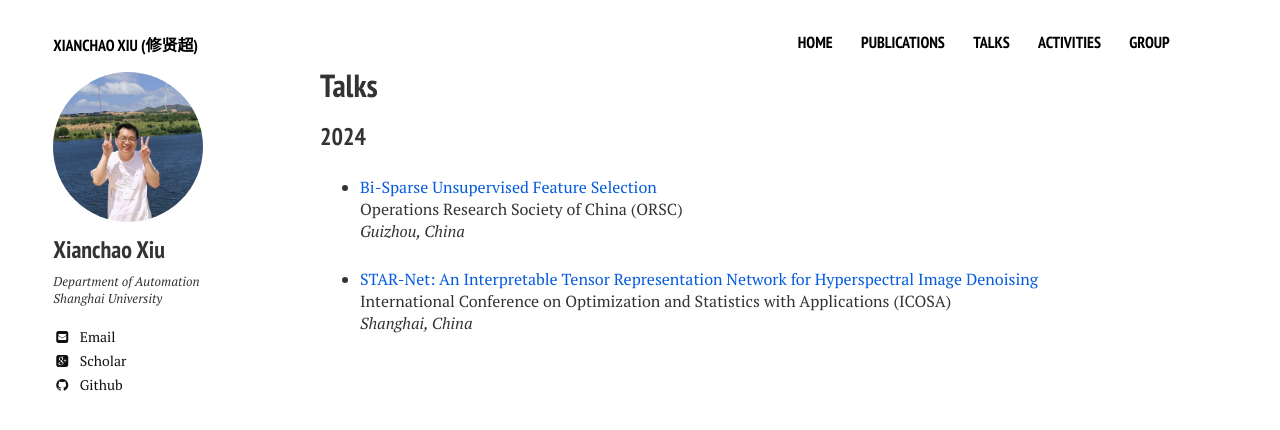
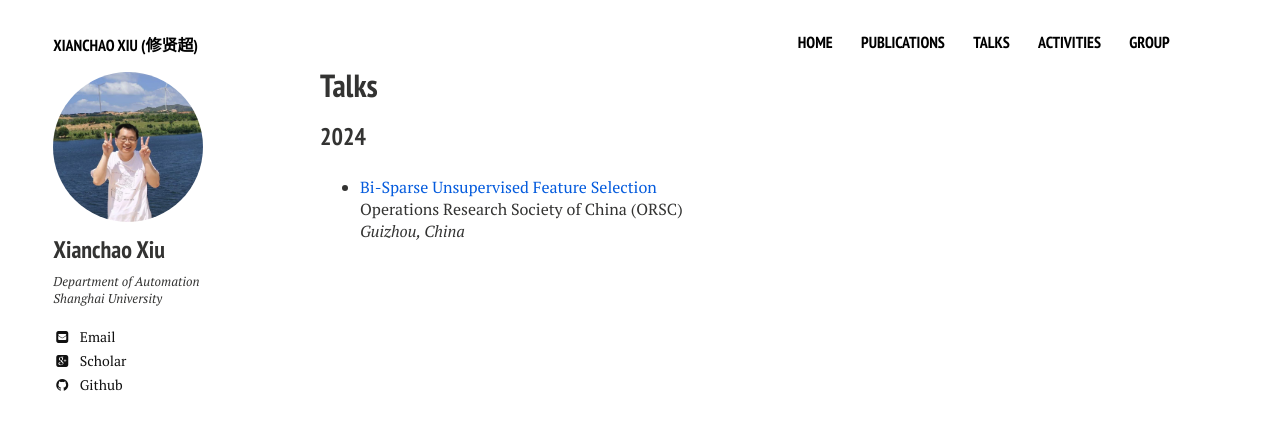
Before and after one commit to xianchaoxiu/xianchaoxiu.github.io, a Jekyll site: the page built from talks/index.md, in a window 1280 px wide. Shown: the top 430 px of the page. Built offline with Jekyll 4.4.1, drawn with Linux system fonts in a browser that asks for light colours; nearby versions of some CDN libraries.

Commit message:
Update index.md

```diff
--- a/talks/index.md
+++ b/talks/index.md
@@ -16,7 +16,3 @@ share: false
 * <a href="../talks/2024-ORSC.pdf" class="textlink" target="_blank"> Bi-Sparse Unsupervised Feature Selection </a> <br>
 Operations Research Society of China (ORSC) <br>
 <i>Guizhou, China</i><br>
-
-* <a href="../talks/2024-ICOSA.pdf" class="textlink" target="_blank"> STAR-Net: An Interpretable Tensor Representation Network for Hyperspectral Image Denoising </a> <br>
-International Conference on Optimization and Statistics with Applications (ICOSA) <br>
-<i>Shanghai, China</i><br>
```
